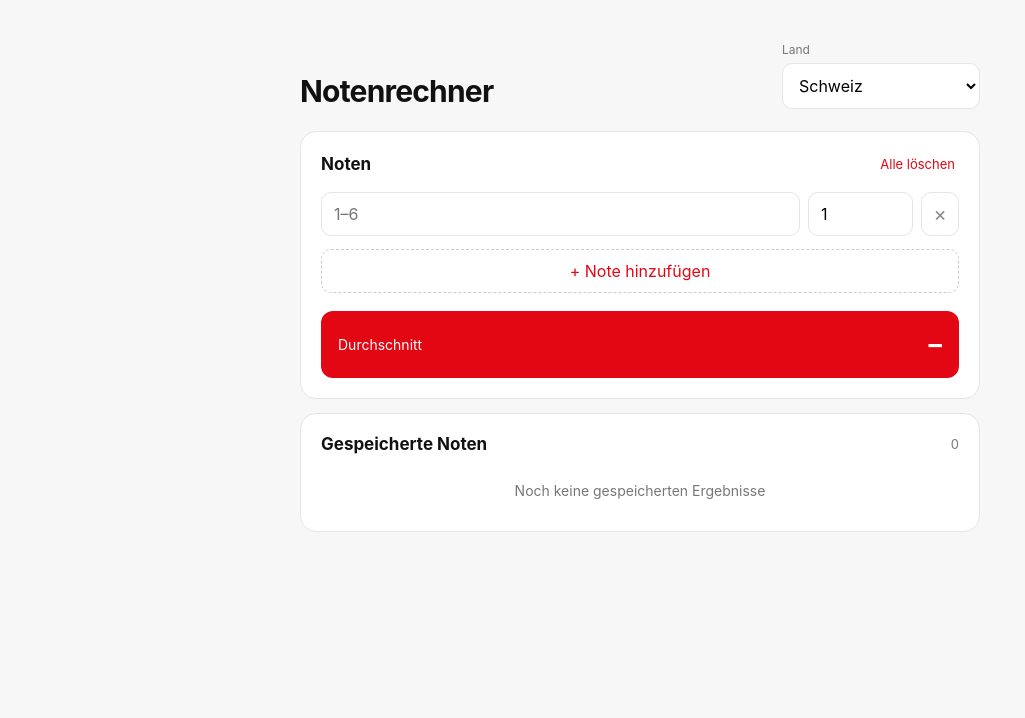
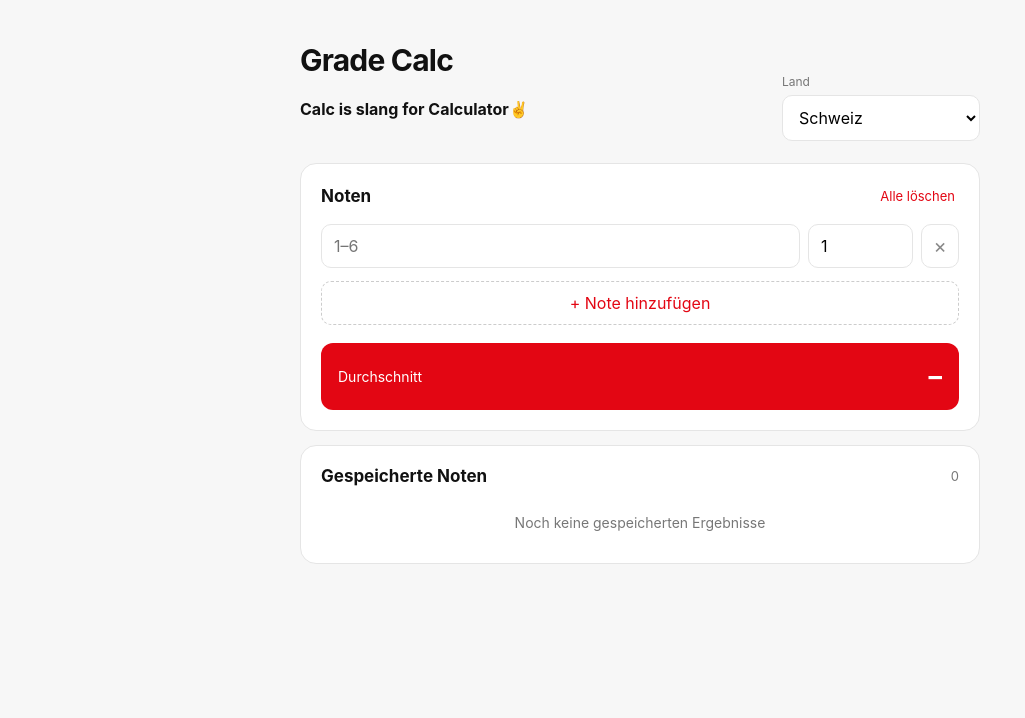
Before and after one commit to Fanxy13/grade-calc, a plain HTML site: page index.html in a window 1280 px wide. Shown: the top 718 px of the page, without its empty margins (0-1025 px from the left). Drawn offline with Linux system fonts and the light colour scheme.

Commit message:
Rename header from 'Notenrechner' to 'Grade Calc'

```diff
--- a/index.html
+++ b/index.html
@@ -11,7 +11,8 @@
   <main class="app">
     <header class="topbar">
       <div>
-        <h1>Notenrechner</h1>
+        <h1>Grade Calc</h1>
+        <h4>Calc is slang for Calculator✌️</h4>
       </div>
 
       <label class="country">
```
